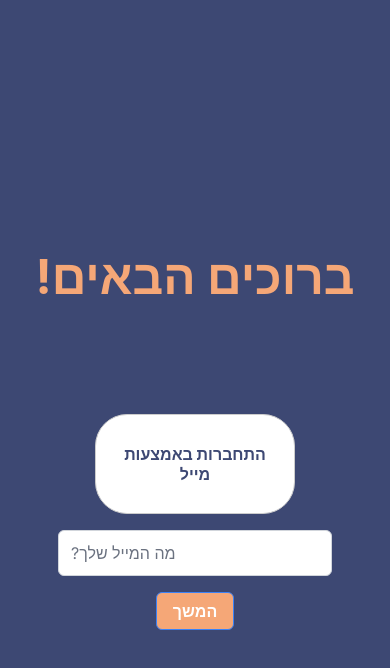
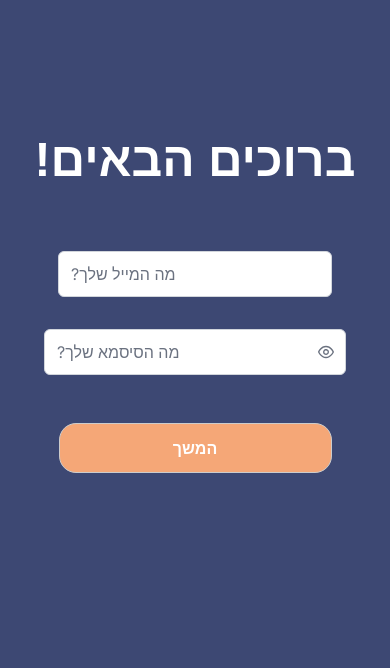
Before and after one commit to netanel-roth/front-get-lead, a React (Create React App) app: page /login in a window 390 px wide. Shown: the top 668 px of the page. Built offline with nearby package versions, Linux system fonts and the light colour scheme.

Commit message:
Responsive login screen, and add global background color.

```diff
--- a/package.json
+++ b/package.json
@@ -16,6 +16,7 @@
     "react-dom": "^18.3.1",
     "react-router-dom": "^6.26.2",
     "react-scripts": "5.0.1",
+    "styled-components": "^6.1.13",
     "typescript": "^4.9.5",
     "web-vitals": "^2.1.4"
   },
--- a/src/App.css
+++ b/src/App.css
@@ -1,5 +1,13 @@
 .App {
   text-align: center;
+}
+
+body{
+  height: 100%;
+  margin: 0;
+  font-family: sans-serif;
+  background-color:#3D4873;
+  font-family: 'Poppins', sans-serif !important;
 }
 
 .App-logo {
--- a/src/App.tsx
+++ b/src/App.tsx
@@ -1,8 +1,8 @@
 import React from 'react';
-import logo from './logo.svg';
 import './App.css';
 import { router } from './routes/router'
 import { RouterProvider } from 'react-router-dom';
+
 
 function App() {
   return (<>
--- /dev/null
+++ b/src/css/styles.ts
@@ -0,0 +1,48 @@
+import { colors } from "../locales";
+
+const styles = {
+    container: {
+        gap: '2rem',
+        display: 'flex',
+        flexDirection: 'column',
+        alignItems: 'center',
+        justifyContent: 'flex-start',
+        paddingTop: '100px',
+    },
+    header: {
+        fontSize: '3rem',
+        color: colors.WHITE_COLOR,
+    },
+    continueButton: {
+        backgroundColor: colors.ORANGE_COLOR,
+        color: colors.WHITE_COLOR,
+        padding: '0.5rem 1rem',
+        width: '70%',
+        minWidth: '150px',
+        maxWidth: '600px',
+        marginTop: '4%',
+        height: '50px',
+        border: '1px solid #CCCCCC',
+        borderRadius: '17px',
+        TextAlign: 'center',
+        display: 'flex',
+        justifyContent: 'center',
+        alignItems: 'center',
+    },
+    input: {
+        width: '20% !important',
+        minWidth: '200px !important',
+        maxWidth: '400px !important',
+    },
+    '@media (max-width: 768px)': {
+        input: {
+            width: '80% !important',
+        },
+        continueButton: {
+            width: '30% !important',
+            height: '40px',
+        },
+    },
+};
+
+export default styles;
--- a/src/locales.ts
+++ b/src/locales.ts
@@ -3,7 +3,8 @@ export const messages = {
         LOGIN_TITLE: '!ברוכים הבאים',
         ENTER_EMAIL:'?מה כתובת המייל שלך',
         CONTINUE_MESSAGE:'המשך',
-        LOGIN_WITH_EMAIL_TITLE:'התחברות באמצעות מייל'
+        SEND_EMAIL_MESSAGE:'יישלח לך קוד אימות',
+        LOGIN_WITH_EMAIL_BODY:'למייל'
     }
 
 }
--- /dev/null
+++ b/src/login/LoginPage.tsx
@@ -0,0 +1,38 @@
+import React, { ChangeEvent, useState } from 'react';
+import { Button } from 'primereact/button';
+import 'primereact/resources/themes/lara-light-blue/theme.css'; // ניתן לשנות את הנושא בהתאם לרצונך
+import 'primereact/resources/primereact.min.css';
+import 'primeicons/primeicons.css';
+
+import { colors, messages } from '../locales';
+import styles from '../css/styles';
+import ContinueButton from './components/ContinueButton';
+import EmailInput from './components/EmailInput';
+import PasswordInput from './components/PasswordInput';
+
+const ButtonRow: React.FC = () => {
+    const [email, setEmail] = useState('')
+    const [password, setPassword] = useState('')
+    const handleEmailInputChange = (value:string) => {
+        setEmail(value)
+    }
+    const handlePasswordInputChange = (value:string) => {
+        setPassword(value)
+    }
+    const onSubmitHandle=()=>{
+        // const token=axios.post('/login',{email,password});
+        // localStorage.setItem('token',token)
+        console.log('email:',email,'password: '+password)
+    }
+    return (
+        <div style={styles.container}>
+            <h1 style={styles.header}>{messages.login.LOGIN_TITLE}</h1>
+            <EmailInput value = {email} onChangeValue={handleEmailInputChange}/>
+            <PasswordInput value = {password} onChangeValue={handlePasswordInputChange}/>
+            <ContinueButton onLogin={onSubmitHandle}/>
+        </div>
+    );
+};
+
+
+export default ButtonRow;
--- /dev/null
+++ b/src/login/components/ContinueButton.tsx
@@ -0,0 +1,15 @@
+import { Button } from 'primereact/button';
+import styles from '../../css/styles';
+
+
+const ContinueButton = (props:OnLoginProps) => {
+    const {onLogin}=props;
+    const handleClick=(event:React.MouseEvent)=>{
+        onLogin();
+    }
+    return (
+        <Button label="המשך" className="p-button" style={styles.continueButton} onClick={handleClick}/>
+    )
+}
+
+export default ContinueButton;
--- /dev/null
+++ b/src/login/components/EmailInput.tsx
@@ -0,0 +1,23 @@
+import { InputText } from 'primereact/inputtext';
+import { ChangeEvent } from 'react';
+import styles from '../../css/styles';
+
+
+const EmailInput = (props: ChangeValueProps) => {
+    const { value, onChangeValue } = props;
+
+    const handleChange = (event: ChangeEvent<HTMLInputElement>) => {
+        onChangeValue(event.target.value)
+    }
+    return (
+        <InputText
+            style={styles.input}
+            type="email"
+            value={value}
+            onChange={handleChange}
+            placeholder='?מה המייל שלך'
+        />
+    )
+}
+
+export default EmailInput;
--- /dev/null
+++ b/src/login/components/PasswordInput.tsx
@@ -0,0 +1,24 @@
+import { Password } from 'primereact/password';
+import { ChangeEvent, useState } from 'react';
+import styles from '../../css/styles';
+
+
+const PasswordInput = (props: ChangeValueProps) => {
+    const { value, onChangeValue } = props;
+    const handleChange = (event: ChangeEvent<HTMLInputElement>) => {
+        onChangeValue(event.target.value)
+    }
+
+    return (
+        <Password
+            style={styles.input}
+            value={value}
+            onChange={handleChange}
+            placeholder='?מה הסיסמא שלך'
+            toggleMask
+            feedback={false}
+        />
+    )
+}
+
+export default PasswordInput;
--- a/src/pages/LoginPage.tsx
+++ /dev/null
@@ -1,89 +0,0 @@
-import React, { useState } from 'react';
-import { Button } from 'primereact/button';
-import 'primereact/resources/themes/lara-light-blue/theme.css'; // ניתן לשנות את הנושא בהתאם לרצונך
-import 'primereact/resources/primereact.min.css';
-import 'primeicons/primeicons.css';
-import { InputText } from 'primereact/inputtext';
-import { colors, messages } from '../locales';
-
-const ButtonRow: React.FC = () => {
-    const [email,setEmail]=useState('')
-    return (
-        <div style={styles.container}>
-            <h1 style={styles.header}>{messages.login.LOGIN_TITLE}</h1>
-            <Button id = "username"label={messages.login.LOGIN_WITH_EMAIL_TITLE} className="p-button-rounded" style={styles.button} />
-            <InputText type = "email" value={email} onChange={(e) => setEmail(e.target.value)} placeholder='?מה המייל שלך'/>
-            <Button label="המשך" className="p-button" style={styles.continueButton} />
-        </div>
-    );
-};
-
-const styles = {
-    container: {
-        display: 'flex',
-        flexDirection: 'column',
-        justifyContent: 'center',
-        alignItems: 'center',
-        height: '100vh',
-        gap: '1rem',
-        backgroundColor:colors.BLUE_COLOR
-    },
-    header: {
-        fontSize: '3rem',
-        fontWeight: 'bold',
-        color:colors.ORANGE_COLOR
-    },
-    button: {
-        backgroundColor: colors.WHITE_COLOR,
-        color: colors.BLUE_COLOR,
-        border: '1px solid #CCCCCC',
-        height: '100px', // גובה קבוע לכפתור ריבועי
-        width: '200px', // רוחב קבוע לכפתור ריבועי
-        marginTop:'60px'
-    },
-    input: {
-        padding: '0.5rem',
-        fontSize: '1rem',
-        borderRadius: '5px',
-        border: '1px solid #CCCCCC',
-        width: '250px',
-        marginTop:'60px'
-    },
-    continueButton: {
-        backgroundColor: colors.ORANGE_COLOR,
-        color: colors.WHITE_COLOR,
-        padding: '0.5rem 1rem',
-    },
-};
-
-// Media Queries for responsiveness
-const responsiveStyles = {
-    '@media (max-width: 768px)': {
-        header: {
-            fontSize: '2.5rem',
-        },
-        button: {
-            height: '80px',
-            width: '80px',
-        },
-        input: {
-            width: '200px',
-        },
-    },
-    '@media (max-width: 480px)': {
-        header: {
-            fontSize: '2rem',
-        },
-        button: {
-            height: '60px',
-            width: '60px',
-        },
-        input: {
-            width: '150px',
-        },
-    },
-};
-
-
-
-export default ButtonRow;
--- a/src/routes/router.tsx
+++ b/src/routes/router.tsx
@@ -1,6 +1,6 @@
 import { Navigate, createBrowserRouter } from 'react-router-dom'
 import paths from './paths'
-import ButtonRow from '../pages/LoginPage'
+import ButtonRow from '../login/LoginPage'
 
 
 export const router = createBrowserRouter(
```
Also changed, not shown: src/types/loginTypes.ts (added, +8 -0 lines), 1 other file (tests, documents, lock files or other folders).
